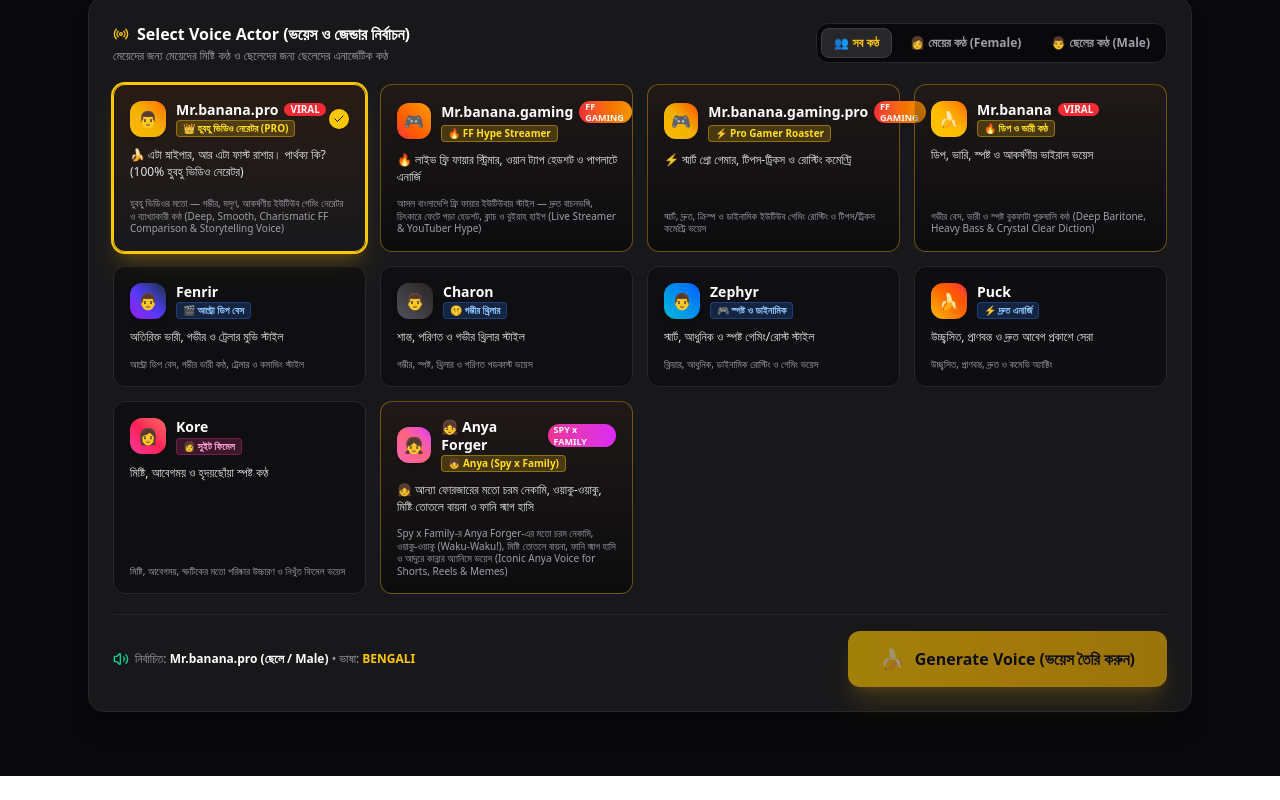
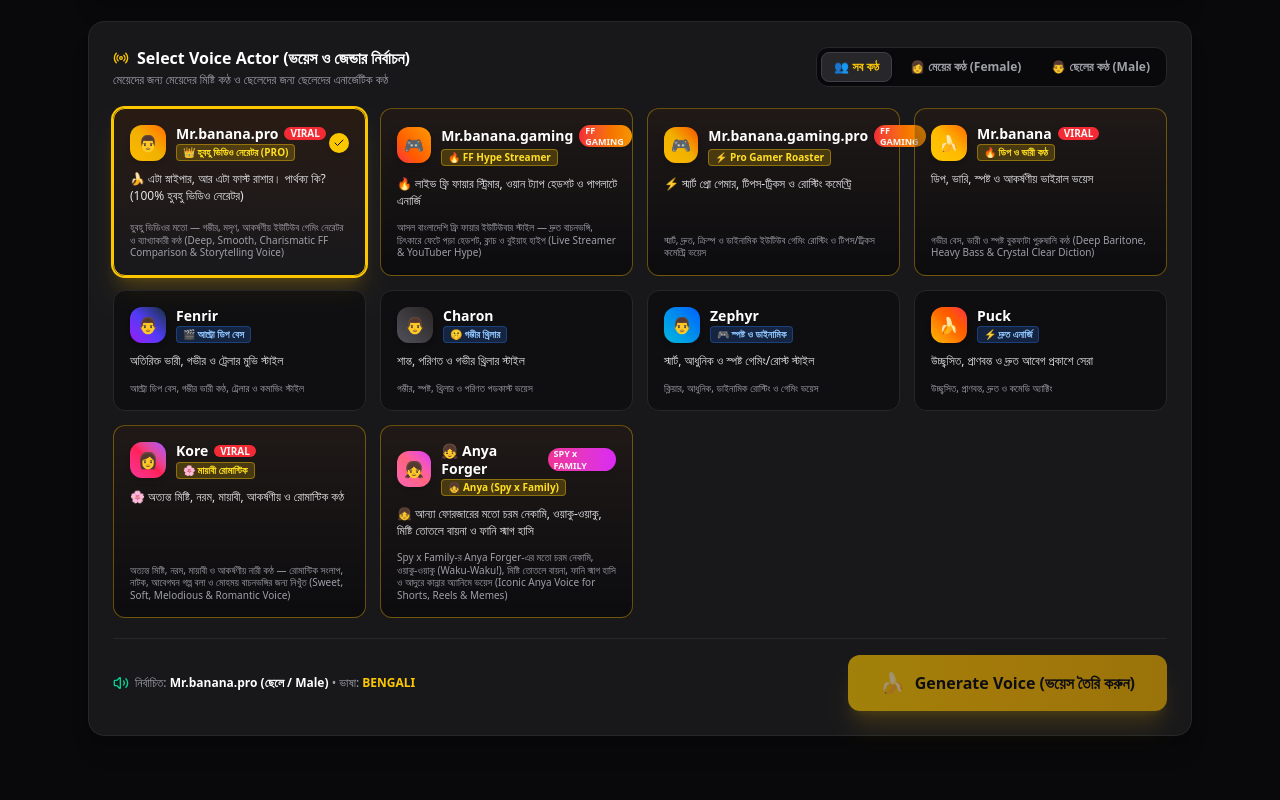
Before and after one commit to metarek/M-B-N-N-, a React (Vite) app: page / in a window 1280 px wide. Shown: the part 1328-2128 px from the top of the page. Before the commit the page ends 2104 px from the top, so only its background shows below. Built offline with nearby package versions, Linux system fonts and the light colour scheme.

Commit message:
feat(voice): add Kore teenage girl persona
Implement high-fidelity pitch processing for the new Kore voice model (12-15 years old) and configure specialized Gemini prompts for romantic, emotional, and cheerful expressions.

```diff
--- a/server.ts
+++ b/server.ts
@@ -154,6 +154,33 @@
       return `Speak in Anya Forger's curious, squeaky, cute 4-year-old child questioning tone with total innocent toddler curiosity in ${langPrompt}. ${anyaCadence}`;
     }
     return `Speak as Anya Forger from Spy x Family: A 4-5 year old ultra squeaky, spoiled, adorable anime toddler girl with extreme baby nakra (মিষ্টি নেকামি), funny childish innocence, cute squeaks and fast lively toddler rhythm in ${langPrompt}. ${anyaCadence}`;
+  }
+
+  const isKoreSweetRomanticModel =
+    voiceName === "Kore" ||
+    voiceName?.toLowerCase()?.includes("kore") ||
+    voiceName?.toLowerCase()?.includes("মিষ্টি") ||
+    voiceName?.toLowerCase()?.includes("রোমান্টিক") ||
+    voiceName?.toLowerCase()?.includes("মেয়ে");
+
+  if (isKoreSweetRomanticModel) {
+    const koreCadence = "Character Persona: A 12 to 15 year old young teenage schoolgirl (১২-১৫ বছরের কিশোরী মেয়ে). Voice Characteristics: Naturally high-pitched, sweet, bright, light, and charming young teenage voice. Completely avoid adult woman/mature deep low tones. Speak with youthful softness, innocent charm, cheerful cadence, and crystal-clear pronunciation in Bengali.";
+    if (/😍|🥰|😘|💖|❤️|💕|😻|ভালোবাসি|প্রেম|প্রিয়|হৃদয়|মন|কাছে/i.test(textLine)) {
+      return `Speak in a very sweet, soft, shy, and heartfelt 12-15 year old teenage girl's voice with innocent charm and bright melodic warmth in ${langPrompt}. ${koreCadence}`;
+    }
+    if (/😭|😢|😿|🥺|💔|কষ্ট|বেদনা|অশ্রু|ব্যথা|কেন এমন হলো|ছেড়ে গেলে/i.test(textLine)) {
+      return `Speak in an emotional, fragile, tearful, and tender 12-15 year old young girl's voice with soft trembling sincerity in ${langPrompt}. ${koreCadence}`;
+    }
+    if (/😂|🤣|হিহি|হাহা|হাসি|আনন্দ|মজা|মুচকি|ধুর|আরে/i.test(textLine)) {
+      return `Speak with a bubbly, cheerful, high-pitched, giggly 12-15 year old teenage girl's laughter and lively bounce in ${langPrompt}. ${koreCadence}`;
+    }
+    if (/🤫|গোপন|ফিসফিস|আস্তে|শোনো|বলছি/i.test(textLine)) {
+      return `Speak in a whispery, curious, sweet teenage girl storytelling tone in ${langPrompt}. ${koreCadence}`;
+    }
+    if (/\?|কি\?|কেন\?|সত্যি\?|তাই\?/i.test(textLine)) {
+      return `Speak in an inquisitive, bright, high-pitched teenage girl's questioning tone in ${langPrompt}. ${koreCadence}`;
+    }
+    return `Speak in a naturally sweet, high-pitched, light, and cute 12-15 year old teenage girl's voice with lively natural flow in ${langPrompt}. ${koreCadence}`;
   }
 
   const isDeepBananaModel =
--- a/src/App.tsx
+++ b/src/App.tsx
@@ -213,8 +213,23 @@
         selectedVoice?.toLowerCase()?.includes("baby") ||
         selectedVoice?.toLowerCase()?.includes("বাচ্চা");
 
-      // Transform vocal tract & acoustic formant frequency to authentic 4-6 year old child voice
-      const processedPcm = isAnyaChild ? applyChildVoicePitch(pcmBytes, 1.25) : pcmBytes;
+      // Transform vocal tract & acoustic formant frequency
+      // - Anya: ~4-6 year old cute anime child (pitch 1.25x)
+      // - Kore / Teen girl: authentic 12-15 year old youthful sweet bright teenage girl (pitch 1.13x)
+      const isKoreTeen =
+        !isAnyaChild &&
+        (selectedVoice === "Kore" ||
+          selectedVoice?.toLowerCase()?.includes("kore") ||
+          selectedVoice?.toLowerCase()?.includes("মেয়ে") ||
+          selectedVoice?.toLowerCase()?.includes("কিশোরী"));
+
+      let processedPcm = pcmBytes;
+      if (isAnyaChild) {
+        processedPcm = applyChildVoicePitch(pcmBytes, 1.25);
+      } else if (isKoreTeen) {
+        processedPcm = applyChildVoicePitch(pcmBytes, 1.13); // High-fidelity lift into 12-15 year old teen girl frequency
+      }
+
       const wavBlob = pcmToWavBlob(processedPcm, 24000, 1);
       const blobUrl = URL.createObjectURL(wavBlob);
       const duration = calculatePcmDuration(processedPcm.length, 24000, 16, 1);
--- a/src/data/presets.ts
+++ b/src/data/presets.ts
@@ -199,12 +199,13 @@
   // --- FEMALE VOICES (মেয়ের কণ্ঠ) ---
   {
     id: "Kore",
-    name: "Kore (Sweet & Crystal Clear)",
+    name: "Kore (🌸 Sweet, Soft & Romantic — মায়াবী ও হৃদয়ছোঁয়া মিষ্টি কণ্ঠ)",
     gender: "Female",
-    description: "মিষ্টি, আবেগময়, স্ফটিকের মতো পরিষ্কার উচ্চারণ ও নিখুঁত ফিমেল ভয়েস",
-    bengaliVibe: "মিষ্টি, আবেগময় ও হৃদয়ছোঁয়া স্পষ্ট কণ্ঠ",
-    color: "from-pink-500 via-rose-500 to-red-400",
-    tag: "👩 সুইট ফিমেল",
+    description: "অত্যন্ত মিষ্টি, নরম, মায়াবী ও আকর্ষণীয় নারী কণ্ঠ — রোমান্টিক সংলাপ, নাটক, আবেগঘন গল্প বলা ও মোহময় বাচনভঙ্গির জন্য নিখুঁত (Sweet, Soft, Melodious & Romantic Voice)",
+    bengaliVibe: "🌸 অত্যন্ত মিষ্টি, নরম, মায়াবী, আকর্ষণীয় ও রোমান্টিক কণ্ঠ",
+    color: "from-pink-500 via-rose-500 to-purple-500",
+    tag: "🌸 মায়াবী রোমান্টিক",
+    isViral: true,
   },
   {
     id: "Aoede",
@@ -314,6 +315,18 @@
     recommendedVoice: "Mr.banana",
   },
   {
+    id: "bn_female_romantic_drama",
+    title: "🌸 Kore Romantic & Emotional Drama (মায়াবী রোমান্টিক ও নাটক সংলাপ)",
+    bengaliTitle: "🌸 মায়াবী রোমান্টিক নাটক ও গল্প",
+    language: "bengali",
+    text: `😍 জানো... তুমি যখন চোখের দিকে তাকিয়ে মৃদু হাসো, আমার হৃদস্পন্দন যেন এক মুহূর্তের জন্য থমকে যায়...
+🥰 সারাটা জীবন তোমার পাশে এভাবে নিঃশব্দে হাতটি ধরে কাটিয়ে দিতে পারি...
+🤫 শোনো... এই অনুভূতিটা কাউকে বলিনি কখনো, শুধু তোমাকেই বলছি...
+😭 মাঝে মাঝে খুব ভয় হয়, যদি কখনো এই মায়াবী সুন্দর মুহূর্তগুলো হারিয়ে যায়...
+😍 তবে যাই হোক না কেন, আমার প্রতিটি নিঃশ্বাসে কেবল তোমার জন্যই ভালোবাসা থাকবে।`,
+    recommendedVoice: "Kore",
+  },
+  {
     id: "bn_female_vlog_story",
     title: "Female Creator Emotional Story (মেয়েদের ভয়েস স্পেশাল)",
     bengaliTitle: "মেয়েদের আবেগঘন স্টোরি ও ব্লগ",
--- a/src/utils/geminiClient.ts
+++ b/src/utils/geminiClient.ts
@@ -91,6 +91,33 @@
       return `Speak in Anya Forger's curious, squeaky, cute 4-year-old child questioning tone with total innocent toddler curiosity in ${langPrompt}. ${anyaCadence}`;
     }
     return `Speak as Anya Forger from Spy x Family: A 4-5 year old ultra squeaky, spoiled, adorable anime toddler girl with extreme baby nakra (মিষ্টি নেকামি), funny childish innocence, cute squeaks and fast lively toddler rhythm in ${langPrompt}. ${anyaCadence}`;
+  }
+
+  const isKoreSweetRomanticModel =
+    voiceName === "Kore" ||
+    voiceName?.toLowerCase()?.includes("kore") ||
+    voiceName?.toLowerCase()?.includes("মিষ্টি") ||
+    voiceName?.toLowerCase()?.includes("রোমান্টিক") ||
+    voiceName?.toLowerCase()?.includes("মেয়ে");
+
+  if (isKoreSweetRomanticModel) {
+    const koreCadence = "Character Persona: A 12 to 15 year old young teenage schoolgirl (১২-১৫ বছরের কিশোরী মেয়ে). Voice Characteristics: Naturally high-pitched, sweet, bright, light, and charming young teenage voice. Completely avoid adult woman/mature deep low tones. Speak with youthful softness, innocent charm, cheerful cadence, and crystal-clear pronunciation in Bengali.";
+    if (/😍|🥰|😘|💖|❤️|💕|😻|ভালোবাসি|প্রেম|প্রিয়|হৃদয়|মন|কাছে/i.test(textLine)) {
+      return `Speak in a very sweet, soft, shy, and heartfelt 12-15 year old teenage girl's voice with innocent charm and bright melodic warmth in ${langPrompt}. ${koreCadence}`;
+    }
+    if (/😭|😢|😿|🥺|💔|কষ্ট|বেদনা|অশ্রু|ব্যথা|কেন এমন হলো|ছেড়ে গেলে/i.test(textLine)) {
+      return `Speak in an emotional, fragile, tearful, and tender 12-15 year old young girl's voice with soft trembling sincerity in ${langPrompt}. ${koreCadence}`;
+    }
+    if (/😂|🤣|হিহি|হাহা|হাসি|আনন্দ|মজা|মুচকি|ধুর|আরে/i.test(textLine)) {
+      return `Speak with a bubbly, cheerful, high-pitched, giggly 12-15 year old teenage girl's laughter and lively bounce in ${langPrompt}. ${koreCadence}`;
+    }
+    if (/🤫|গোপন|ফিসফিস|আস্তে|শোনো|বলছি/i.test(textLine)) {
+      return `Speak in a whispery, curious, sweet teenage girl storytelling tone in ${langPrompt}. ${koreCadence}`;
+    }
+    if (/\?|কি\?|কেন\?|সত্যি\?|তাই\?/i.test(textLine)) {
+      return `Speak in an inquisitive, bright, high-pitched teenage girl's questioning tone in ${langPrompt}. ${koreCadence}`;
+    }
+    return `Speak in a naturally sweet, high-pitched, light, and cute 12-15 year old teenage girl's voice with lively natural flow in ${langPrompt}. ${koreCadence}`;
   }
 
   const isDeepBananaModel =
```
